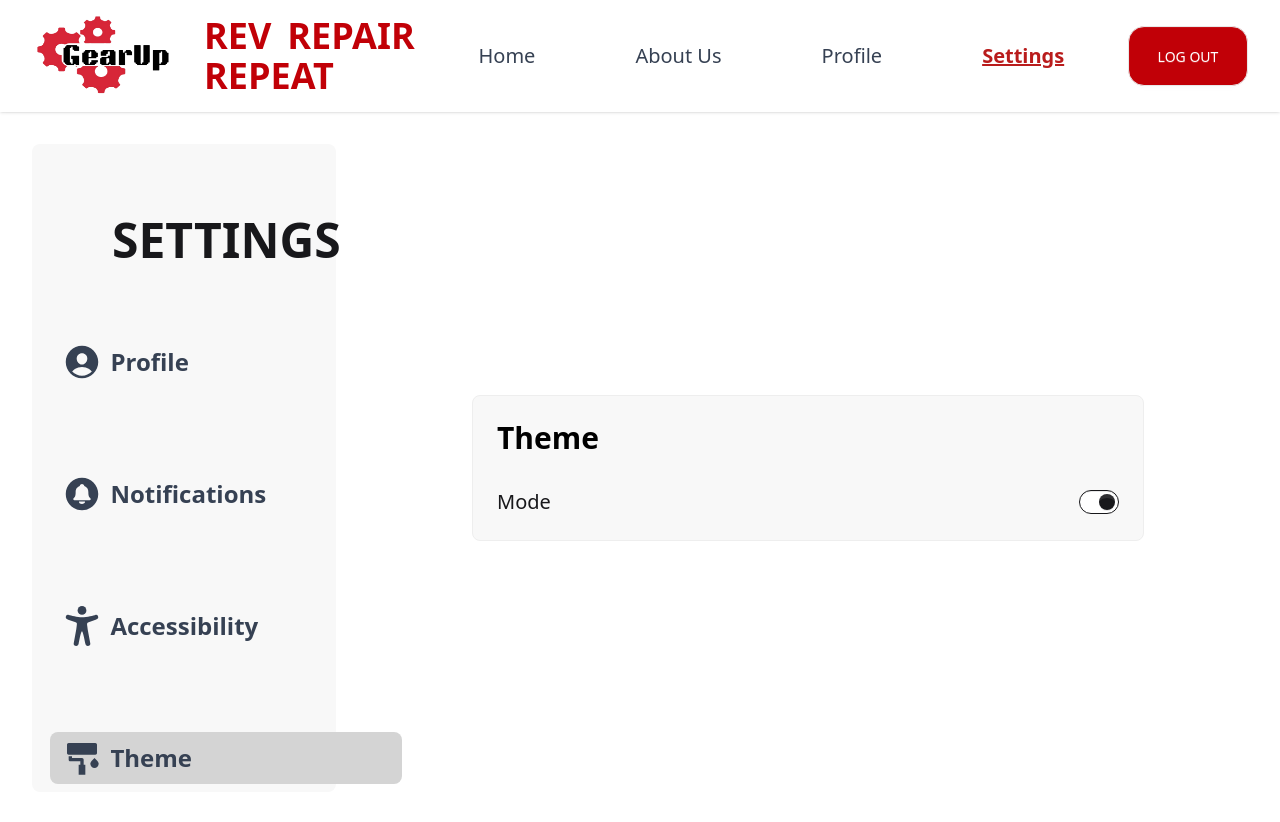
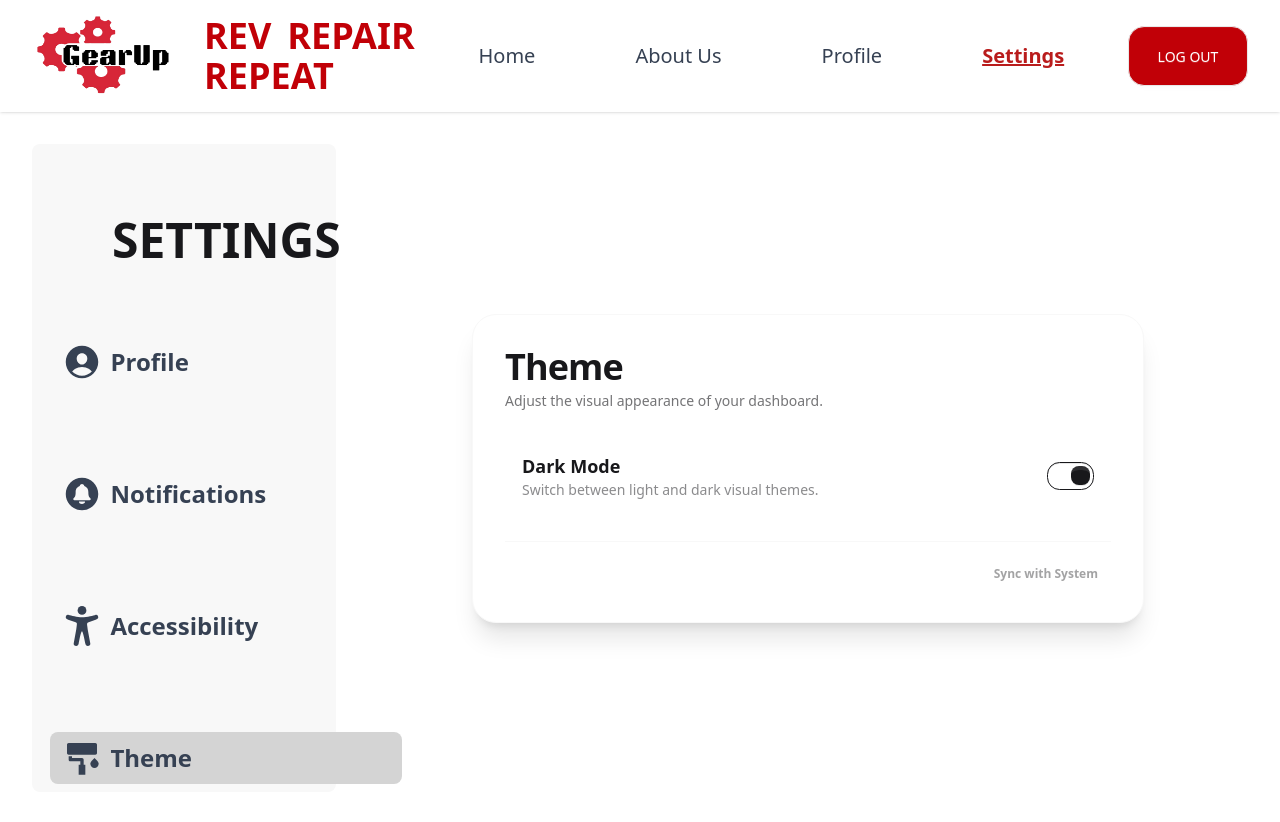
Before and after one commit to jellyayce/practice, a React (Vite) app in the folder my-project/: page /Settings in a window 1280 px wide. Both pictures are taken after a click on the link "Theme". Built offline with nearby package versions, Linux system fonts and the light colour scheme.

Commit message:
Changed some colors for consistency

```diff
--- a/my-project/src/components/AccessibilityMenu.jsx
+++ b/my-project/src/components/AccessibilityMenu.jsx
@@ -16,7 +16,7 @@ export default function AccessibilityMenu() {
         <div className="flex flex-col gap-2">
           <label className="group flex flex-row items-center justify-between p-4 rounded-2xl border border-transparent hover:border-base-300 hover:bg-base-200 transition-all cursor-pointer">
             <div className="flex flex-col">
-              <span className="font-bold text-lg group-hover:text-primary transition-colors">
+              <span className="font-bold text-lg group-hover:text-red-800 transition-colors">
                 High Contrast Mode
               </span>
               <span className="text-sm text-base-content/50 font-normal">
@@ -26,13 +26,13 @@ export default function AccessibilityMenu() {
             <input
               type="checkbox"
               defaultChecked
-              className="toggle toggle-primary toggle-lg"
+              className="toggle toggle-lg"
             />
           </label>
 
           <label className="group flex flex-row items-center justify-between p-4 rounded-2xl border border-transparent hover:border-base-300 hover:bg-base-200 transition-all cursor-pointer">
             <div className="flex flex-col">
-              <span className="font-bold text-lg group-hover:text-primary transition-colors">
+              <span className="font-bold text-lg group-hover:text-red-800 transition-colors">
                 Reduce Motion
               </span>
               <span className="text-sm text-base-content/50 font-normal">
@@ -42,13 +42,13 @@ export default function AccessibilityMenu() {
             <input
               type="checkbox"
               defaultChecked
-              className="toggle toggle-primary toggle-lg"
+              className="toggle toggle-lg"
             />
           </label>
 
           <label className="group flex flex-row items-center justify-between p-4 rounded-2xl border border-transparent hover:border-base-300 hover:bg-base-200 transition-all cursor-pointer">
             <div className="flex flex-col">
-              <span className="font-bold text-lg group-hover:text-primary transition-colors">
+              <span className="font-bold text-lg group-hover:text-red-800 transition-colors">
                 Screen Reader Assistance
               </span>
               <span className="text-sm text-base-content/50 font-normal">
@@ -58,7 +58,7 @@ export default function AccessibilityMenu() {
             <input
               type="checkbox"
               defaultChecked
-              className="toggle toggle-primary toggle-lg"
+              className="toggle toggle-lg"
             />
           </label>
         </div>
--- a/my-project/src/components/NotificationsMenu.jsx
+++ b/my-project/src/components/NotificationsMenu.jsx
@@ -37,7 +37,7 @@ export default function NotificationsMenu() {
               className="group flex flex-row items-center justify-between p-4 rounded-2xl border border-transparent hover:border-base-300 hover:bg-base-200 transition-all cursor-pointer"
             >
               <div className="flex flex-col">
-                <span className="font-bold text-lg group-hover:text-primary transition-colors">
+                <span className="font-bold text-lg group-hover:text-red-800 transition-colors">
                   {item.title}
                 </span>
                 <span className="text-sm text-base-content/50 font-normal">
@@ -47,7 +47,7 @@ export default function NotificationsMenu() {
               <input
                 type="checkbox"
                 defaultChecked
-                className="toggle toggle-primary toggle-lg"
+                className="toggle toggle-lg"
               />
             </label>
           ))}
--- a/my-project/src/components/ThemeMenu.jsx
+++ b/my-project/src/components/ThemeMenu.jsx
@@ -2,14 +2,40 @@ import React from "react";
 
 export default function ThemeMenu() {
   return (
-    <div className="flex justify-center flex-1">
-      <div className="flex flex-col p-6 gap-8 bg-base-200 border border-base-300 rounded-box w-2xl">
-        <h2 className="font-extrabold text-3xl text-black">Theme</h2>
-        <div className="flex flex-col gap-6 text-xl font-medium">
-          <div className="flex flex-row items-center justify-between">
-            <span>Mode</span>
-            <input type="checkbox" defaultChecked className="toggle" />
-          </div>
+    <div className="flex justify-center flex-1 p-4">
+      <div className="flex flex-col p-8 gap-6 bg-base-100 shadow-xl border border-base-200 rounded-3xl w-full max-w-2xl">
+        <div className="flex flex-col gap-1">
+          <h2 className="font-black text-4xl tracking-tight text-base-content">
+            Theme
+          </h2>
+          <p className="text-base-content/60 text-sm">
+            Adjust the visual appearance of your dashboard.
+          </p>
+        </div>
+
+        <div className="flex flex-col gap-2">
+          <label className="group flex flex-row items-center justify-between p-4 rounded-2xl border border-transparent hover:border-base-300 hover:bg-base-200 transition-all cursor-pointer">
+            <div className="flex flex-col">
+              <span className="font-bold text-lg group-hover:text-red-800 transition-colors">
+                Dark Mode
+              </span>
+              <span className="text-sm text-base-content/50 font-normal">
+                Switch between light and dark visual themes.
+              </span>
+            </div>
+
+            <input
+              type="checkbox"
+              defaultChecked
+              className="toggle toggle-lg"
+            />
+          </label>
+        </div>
+
+        <div className="pt-4 border-t border-base-200 flex justify-end">
+          <button className="btn btn-ghost btn-sm text-base-content/40">
+            Sync with System
+          </button>
         </div>
       </div>
     </div>
```
